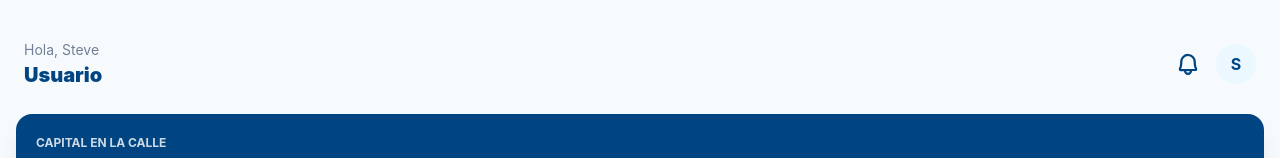
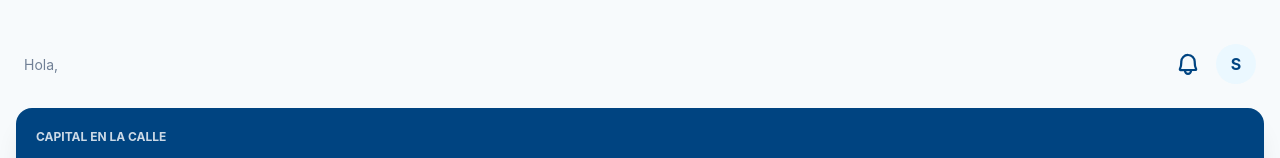
Before and after one commit to patrickgozardev-beep/Prestamos-App-Frontend, a React (Vite) app: page /dashboard in a window 1280 px wide. Shown: the top 158 px of the page. Built offline with nearby package versions, Linux system fonts and the light colour scheme; no server answers; sample sign-in values are in the browser's storage.

Commit message:
modificando cosas

```diff
--- a/src/pages/Clientes/NuevoCliente.tsx
+++ b/src/pages/Clientes/NuevoCliente.tsx
@@ -103,7 +103,6 @@ const NuevoCliente = () => {
       // Objeto cliente alineado a tu backend
       const nuevoCliente: any = {
         ...formData,
-        usuario: { id: 1 } // ID del usuario en sesión (Hardcoded por ahora)
       };
 
       await clienteService.crear(nuevoCliente);
--- a/src/pages/Dashboard.tsx
+++ b/src/pages/Dashboard.tsx
@@ -55,12 +55,7 @@ const loadDashboardData = async () => {
         // 1. PRIORIDAD: Primero busca 'nombre'.
         // Si no lo encuentra, recién busca 'sub'.
         const nombreDelToken = decoded.nombre;
-
-        // 2. Limpieza para el estilo "BBVA": Solo primer nombre y bien escrito
-        const primerNombre = nombreDelToken.split(' ')[0];
-        const formateado = primerNombre.charAt(0).toUpperCase() + primerNombre.slice(1).toLowerCase();
-
-        setUserName(formateado);
+        setUserName(nombreDelToken);
       } catch (error) {
         console.error("Error al decodificar", error);
         setUserName("Usuario");
@@ -78,7 +73,7 @@ const loadDashboardData = async () => {
         {/* Superior: Saludo y Notificaciones */}
         <Flex align="center" px={2}>
           <Box>
-            <Text fontSize="sm" color="gray.500">Hola, Steve</Text>
+            <Text fontSize="sm" color="gray.500">Hola, </Text>
             <Text fontSize="xl" fontWeight="900" color="#004481">{userName}</Text>
           </Box>
           <Spacer />
```
